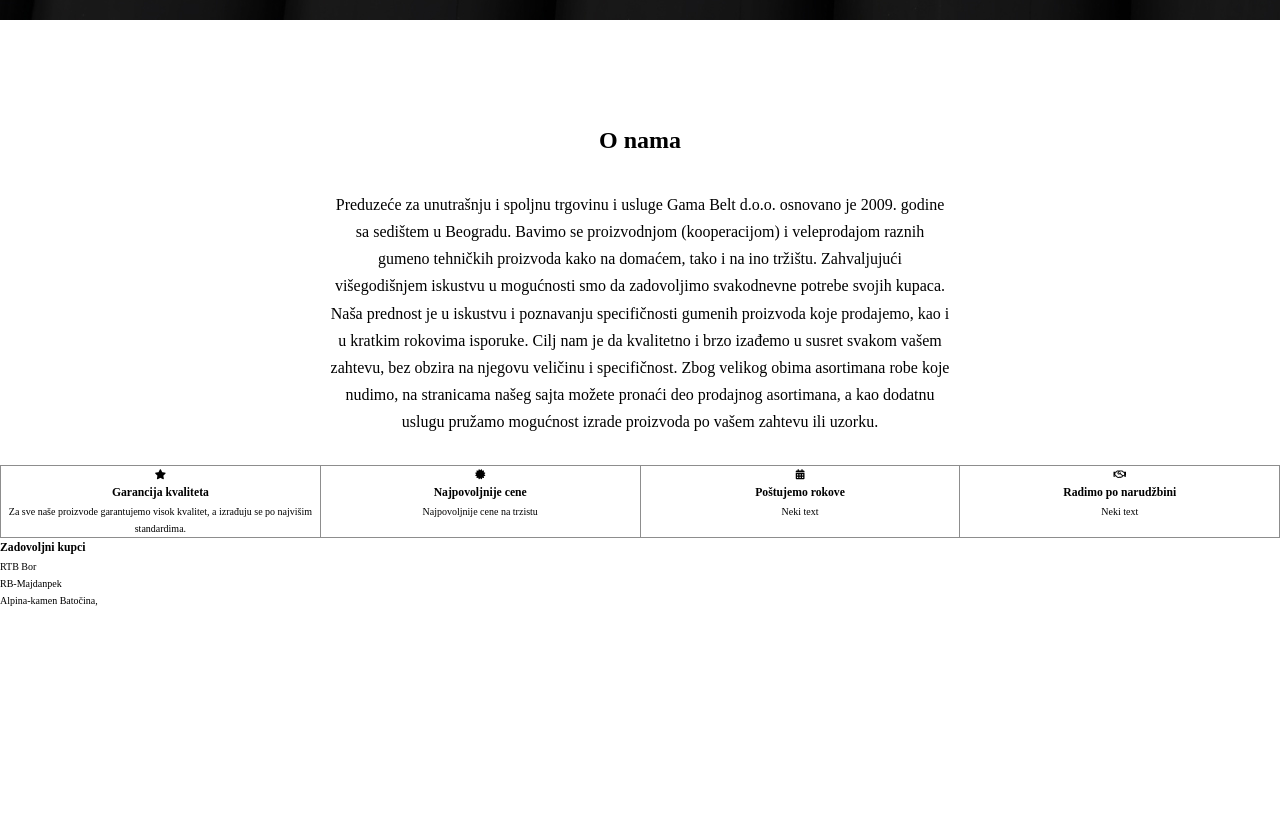
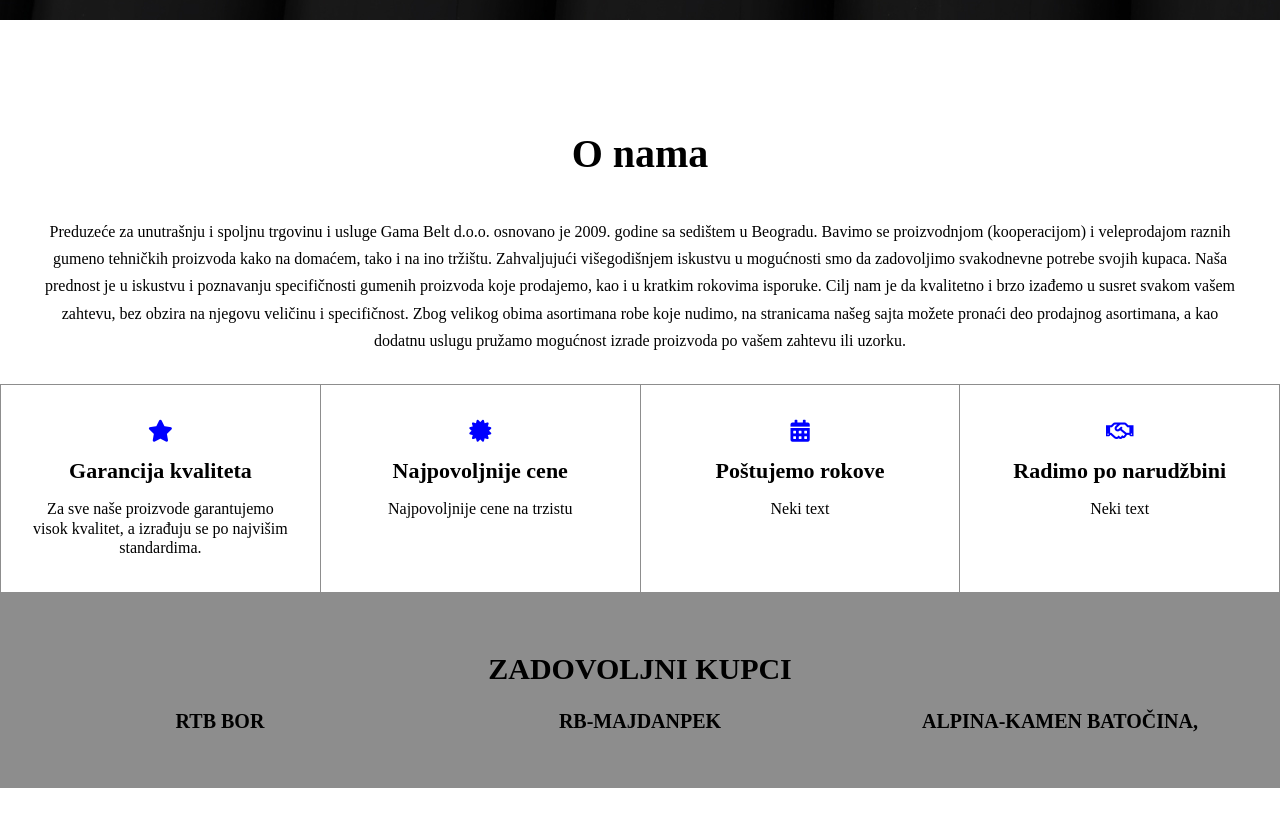
Before and after one commit to Srdjan-Margetic/gamabelt, a website: page index.html in a window 1280 px wide. Shown: the part 780-1606 px from the top of the page. Before the commit the page ends 1489 px from the top, so only its background shows below. Drawn offline with Linux system fonts and the light colour scheme.

Commit message:
Add styling for the about page customers

```diff
--- a/sass/pages/_about.scss
+++ b/sass/pages/_about.scss
@@ -4,12 +4,12 @@
   &_title {
     margin-bottom: 2rem;
     text-align: center;
-    font-size: 2.4rem;
+    font-size: 4rem;
   }
 
   &_text {
     text-align: center;
-    max-width: 620px;
+    max-width: 1200px;
     margin: 3rem auto;
     font-size: 1.6rem;
   }
@@ -21,8 +21,55 @@
       border: 1px solid $color-grey-light;
       width: 100%;
       text-align: center;
+      padding: 3.5rem 0;
+
       &:not(:last-child) {
         border-right: none;
+      }
+
+      .fas,
+      .far {
+        font-size: 2.2rem;
+        color: blue;
+        margin-bottom: 1rem;
+      }
+
+      h3 {
+        margin-bottom: 1rem;
+        font-size: 2.2rem;
+      }
+
+      p {
+        margin-bottom: 1rem;
+        font-size: 1.6rem;
+        max-width: 80%;
+        margin: 0 auto;
+        line-height: 1.2;
+      }
+    }
+  }
+
+  .our_customers {
+    background-color: $color-grey-light;
+    padding: 5rem 1rem;
+
+    .customers_title {
+      font-size: 3rem;
+      text-transform: uppercase;
+      font-weight: bold;
+      text-align: center;
+      margin-bottom: 1rem;
+    }
+
+    .customers_wrapper {
+      display: flex;
+      justify-content: space-around;
+      .customers {
+        font-size: 2rem;
+        width: calc(100% / 3);
+        text-align: center;
+        text-transform: uppercase;
+        font-weight: bold;
       }
     }
   }
--- a/sass/pages/_home.scss
+++ b/sass/pages/_home.scss
@@ -46,7 +46,7 @@
     h1 {
       color: $color-white;
       text-align: center;
-      font-size: 48px;
+      font-size: 6rem;
     }
   }
 }
```
Also changed, not shown: customers.txt (added, +16 -0 lines), css/style.css.
